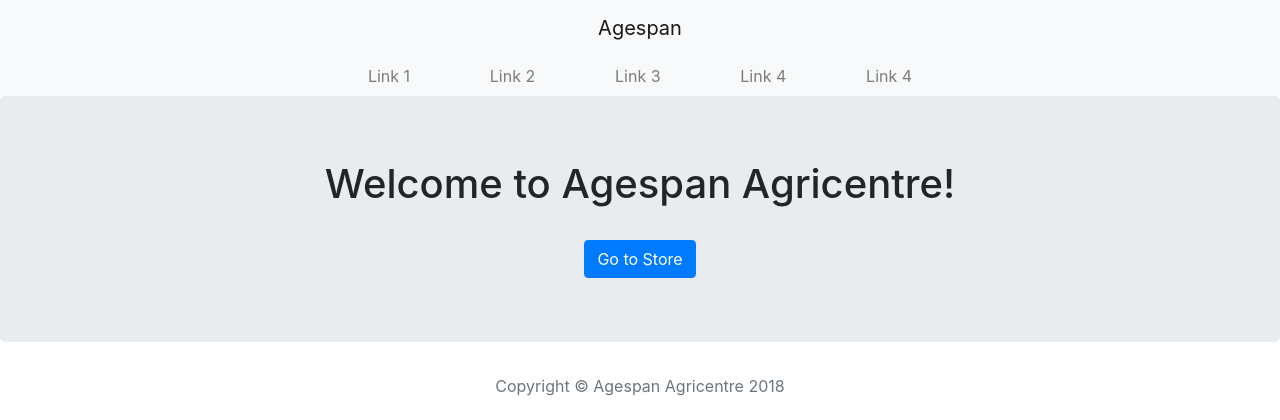
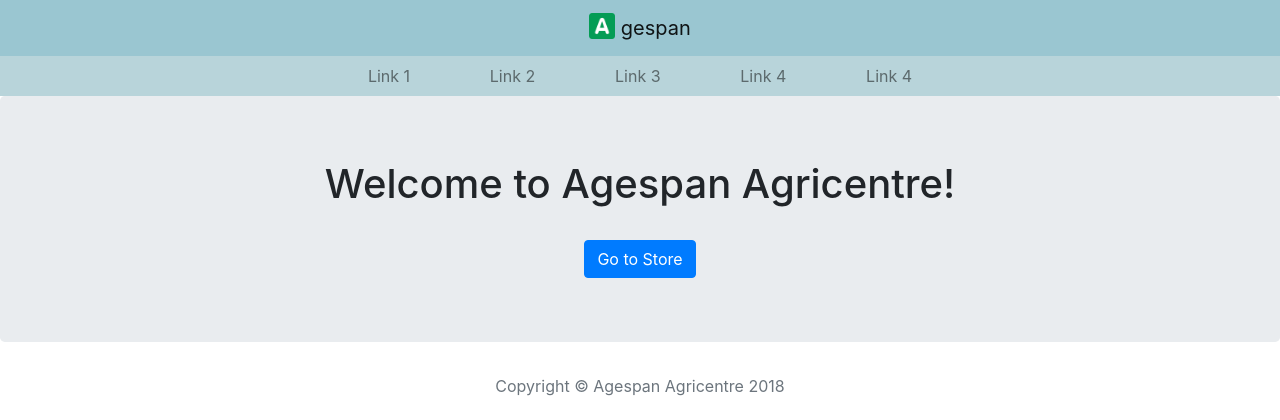
Before and after one commit to muraguri64/agespan, a Django app: page / in a window 1280 px wide. Shown: the top 420 px of the page. Run offline with Django 3.2, Linux system fonts and the light colour scheme; some libraries are stand-ins or nearby versions.

Commit message:
Add static files

```diff
--- a/agespan/settings.py
+++ b/agespan/settings.py
@@ -117,6 +117,9 @@ USE_TZ = True
 # Static files (CSS, JavaScript, Images)
 # https://docs.djangoproject.com/en/2.1/howto/static-files/
 
+STATICFILES_DIRS = [
+    os.path.join(BASE_DIR, 'agespan/static/')
+]
 
 STATIC_ROOT = os.path.join(BASE_DIR, 'static')
 STATIC_URL = '/static/'
--- a/agespan/templates/base.html
+++ b/agespan/templates/base.html
@@ -1,6 +1,6 @@
 <!doctype html>
 <html lang="en">
-
+{% load staticfiles %}
 <head>
     <meta charset="utf-8">
     <meta name="viewport" content="width=device-width, initial-scale=1, shrink-to-fit=no">
@@ -14,6 +14,15 @@
     <link rel="stylesheet" href="https://stackpath.bootstrapcdn.com/bootstrap/4.1.1/css/bootstrap.min.css" integrity="sha384-WskhaSGFgHYWDcbwN70/dfYBj47jz9qbsMId/iRN3ewGhXQFZCSftd1LZCfmhktB"
         crossorigin="anonymous">
 
+    <style>
+        #top_nav{
+            background-color:#9AC6D1 !important
+        }
+        #navbarContent{
+        	background-color: #B8D4DA !important
+        }
+    </style>
+
 </head>
 
 <body>
@@ -21,7 +30,8 @@
     <header>
         <nav class="navbar navbar-expand-md navbar-light bg-light flex-row" id="top_nav">
             <a class="navbar-brand mx-md-auto mr-auto" href="/">
-                Agespan
+                <img src="{% static 'a.png' %}" height="100%" width="26" class="d-inline-block align-top"/>
+                gespan
             </a>
             <button class="navbar-toggler ml-lg-0" type="button" data-toggle="collapse" data-target="#navbarContent">
                 <span class="navbar-toggler-icon"></span>
```
Also changed, not shown: agespan/static/a.png (added).
